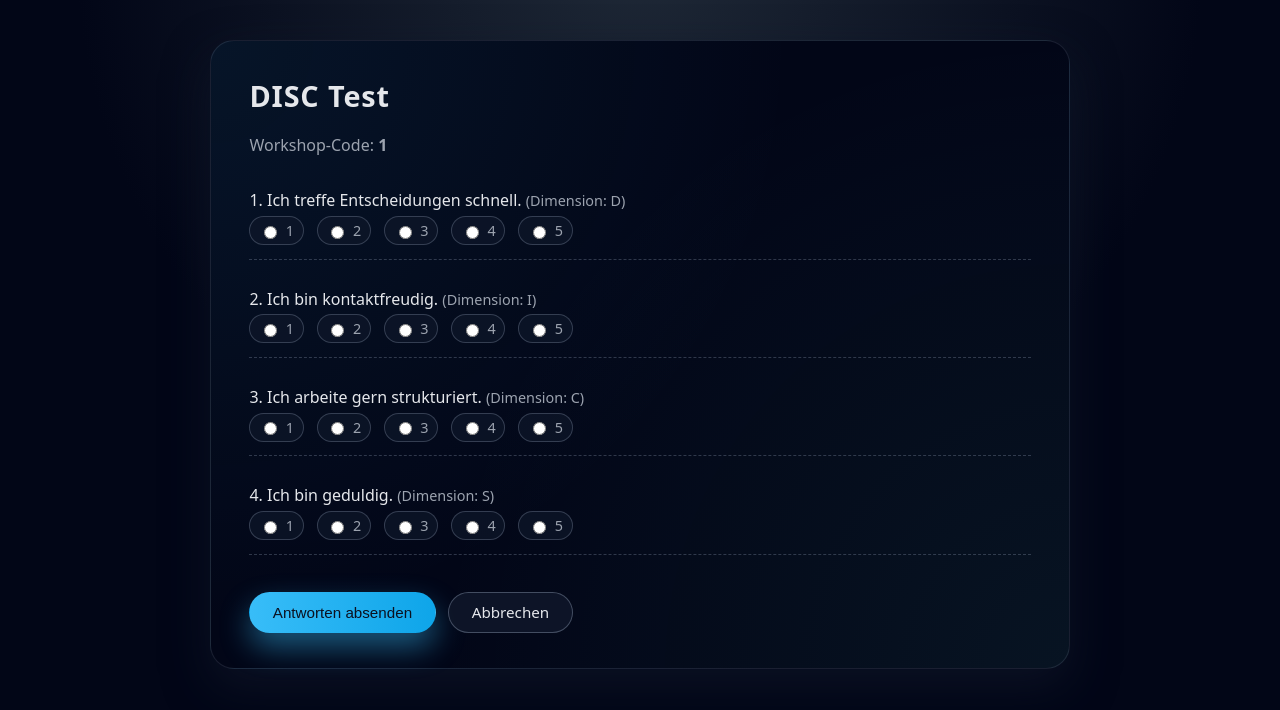
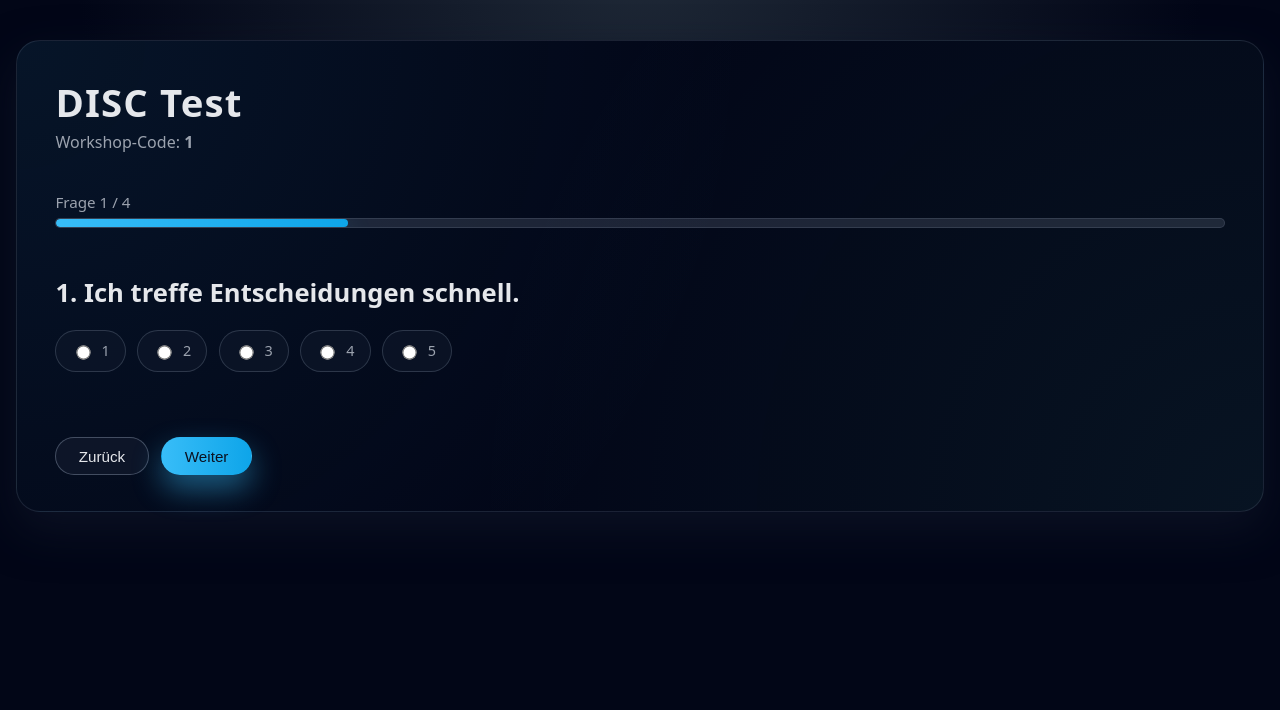
Before and after one commit to emresavas153/disc-personalitytest-app, a Flask app: page /workshops/1/test in a window 1280 px wide. Shown: the part 47-757 px from the top of the page. Run offline with Flask 3, Linux system fonts and the light colour scheme.

Commit message:
Refactor quiz layout and enhance user interaction with progress tracking

```diff
--- a/static/style.css
+++ b/static/style.css
@@ -100,7 +100,7 @@
 
 .card {
     width: 100%;
-    max-width: 860px;
+    max-width: 1100;
     background: radial-gradient(circle at top left, rgba(56,189,248,0.08), transparent 55%),
                 radial-gradient(circle at bottom right, rgba(94,234,212,0.06), transparent 60%),
                 #020617;
@@ -266,3 +266,110 @@
 .hero-actions {
   margin-top: 1.6rem;
 }
+/* Quiz Layout (eine Frage pro Seite) */
+.quiz {
+  width: 100%;
+}
+
+.quiz-header {
+  display: flex;
+  flex-direction: column;
+  gap: 1rem;
+  margin-bottom: 1.4rem;
+}
+
+.quiz-title {
+  font-size: clamp(2rem, 3vw, 2.6rem);
+  margin-bottom: 0.2rem;
+}
+
+.quiz-subtitle {
+  margin-top: 0;
+  color: var(--muted);
+}
+
+.quiz-progress-wrap {
+  margin-top: 0.6rem;
+}
+
+.quiz-progress-meta {
+  display: flex;
+  justify-content: space-between;
+  font-size: 0.95rem;
+  color: var(--muted);
+  margin-bottom: 0.4rem;
+}
+
+.progress {
+  height: 10px;
+  border-radius: 999px;
+  background: rgba(148, 163, 184, 0.18);
+  border: 1px solid rgba(148, 163, 184, 0.18);
+  overflow: hidden;
+}
+
+.progress-bar {
+  height: 100%;
+  border-radius: 999px;
+  background: linear-gradient(to right, var(--accent), var(--accent-strong));
+  box-shadow: 0 10px 25px rgba(56, 189, 248, 0.35);
+  transition: width 0.25s ease;
+}
+
+.quiz-step {
+  padding: 1.6rem 0;
+}
+
+.quiz-question {
+  font-size: clamp(1.35rem, 2vw, 1.8rem);
+  font-weight: 600;
+  line-height: 1.35;
+  margin-bottom: 1.2rem;
+}
+
+.quiz-scale {
+  display: flex;
+  flex-wrap: wrap;
+  gap: 0.7rem;
+}
+
+.scale-pill {
+  display: inline-flex;
+  align-items: center;
+  gap: 0.55rem;
+  padding: 0.65rem 0.95rem;
+  border-radius: 999px;
+  border: 1px solid rgba(148, 163, 184, 0.25);
+  background: rgba(15,23,42,0.65);
+  cursor: pointer;
+  user-select: none;
+  transition: transform 0.1s ease, border-color 0.15s ease, box-shadow 0.15s ease;
+}
+
+.scale-pill:hover {
+  transform: translateY(-1px);
+  border-color: rgba(56, 189, 248, 0.55);
+  box-shadow: 0 10px 25px rgba(15, 23, 42, 0.55);
+}
+
+.scale-pill input[type="radio"] {
+  accent-color: var(--accent-strong);
+  transform: scale(1.1);
+}
+
+.quiz-actions {
+  display: flex;
+  gap: 0.8rem;
+  margin-top: 1.6rem;
+}
+
+.shake {
+  animation: shake 0.25s linear;
+}
+@keyframes shake {
+  0% { transform: translateX(0); }
+  25% { transform: translateX(-4px); }
+  50% { transform: translateX(4px); }
+  75% { transform: translateX(-4px); }
+  100% { transform: translateX(0); }
+}
--- a/templates/test.html
+++ b/templates/test.html
@@ -1,32 +1,127 @@
 {% extends "base.html" %}
 {% block content %}
 
-<h1>DISC Test</h1>
-<p>Workshop-Code: <strong>{{ code }}</strong></p>
-
-<form method="POST" action="{{ url_for('test_submit', code=code) }}">
-  {% for q in questions %}
-    <div class="question-block">
-      <div class="question-title">
-        {{ loop.index }}. {{ q.text }}
-        <span style="color: var(--muted); font-size: 0.9rem;">(Dimension: {{ q.dimension }})</span>
+<div class="quiz">
+  <div class="quiz-header">
+    <div>
+      <h1 class="quiz-title">DISC Test</h1>
+      <p class="quiz-subtitle">Workshop-Code: <strong>{{ code }}</strong></p>
+    </div>
+    <div class="quiz-progress-wrap">
+      <div class="quiz-progress-meta">
+        <span id="progressText">Frage 1 / {{ questions|length }}</span>
+      </div>
+      <div class="progress">
+        <div class="progress-bar" id="progressBar" style="width: 0%;"></div>
+      </div>
+    </div>
   </div>
 
-      <div class="scale-options">
+  <form method="POST" action="{{ url_for('test_submit', code=code) }}" id="quizForm">
+    {% for q in questions %}
+      <section class="quiz-step" data-step="{{ loop.index0 }}">
+        <div class="quiz-question">
+          {{ loop.index }}. {{ q.text }}
+        </div>
+
+        <div class="quiz-scale" role="group" aria-label="Antwort auswählen">
           {% for v in [1,2,3,4,5] %}
-          <label>
-            <input type="radio" name="q_{{ q.id }}" value="{{ v }}" required>
-            {{ v }}
+            <label class="scale-pill">
+              <input type="radio" name="q_{{ q.id }}" value="{{ v }}">
+              <span>{{ v }}</span>
             </label>
           {% endfor %}
         </div>
-    </div>
+      </section>
     {% endfor %}
 
-  <div class="btn-row" style="margin-top: 1.4rem;">
-    <button class="btn btn-primary" type="submit">Antworten absenden</button>
-    <a class="btn btn-secondary" href="{{ url_for('join_get') }}">Abbrechen</a>
+    <div class="quiz-actions">
+      <button type="button" class="btn btn-secondary" id="prevBtn">Zurück</button>
+      <button type="button" class="btn btn-primary" id="nextBtn">Weiter</button>
+      <button type="submit" class="btn btn-primary" id="submitBtn" style="display:none;">Absenden</button>
     </div>
   </form>
+</div>
+
+<script>
+  (function () {
+    const steps = Array.from(document.querySelectorAll(".quiz-step"));
+    const total = steps.length;
+
+    const prevBtn = document.getElementById("prevBtn");
+    const nextBtn = document.getElementById("nextBtn");
+    const submitBtn = document.getElementById("submitBtn");
+
+    const progressBar = document.getElementById("progressBar");
+    const progressText = document.getElementById("progressText");
+
+    let current = 0;
+
+    function isAnswered(stepIndex) {
+      const radios = steps[stepIndex].querySelectorAll('input[type="radio"]');
+      return Array.from(radios).some(r => r.checked);
+    }
+
+    function updateProgress() {
+      // Fortschritt = aktuelle Frage / total (oder: answered count - hier: current)
+      const pct = Math.round(((current + 1) / total) * 100);
+      progressBar.style.width = pct + "%";
+      progressText.textContent = `Frage ${current + 1} / ${total}`;
+    }
+
+    function showStep(i) {
+      steps.forEach((s, idx) => s.style.display = (idx === i ? "block" : "none"));
+
+      prevBtn.disabled = (i === 0);
+
+      // Button-Logik: bei letzter Frage -> Absenden zeigen
+      if (i === total - 1) {
+        nextBtn.style.display = "none";
+        submitBtn.style.display = "inline-flex";
+      } else {
+        nextBtn.style.display = "inline-flex";
+        submitBtn.style.display = "none";
+      }
+
+      updateProgress();
+    }
+
+    function goNext() {
+      // nur weiter wenn beantwortet
+      if (!isAnswered(current)) {
+        nextBtn.classList.add("shake");
+        setTimeout(() => nextBtn.classList.remove("shake"), 300);
+        return;
+      }
+      if (current < total - 1) {
+        current += 1;
+        showStep(current);
+      }
+    }
+
+    function goPrev() {
+      if (current > 0) {
+        current -= 1;
+        showStep(current);
+      }
+    }
+
+    prevBtn.addEventListener("click", goPrev);
+    nextBtn.addEventListener("click", goNext);
+
+    // Optional: wenn User Antwort klickt, automatisch "Weiter" aktiv wirken lassen
+    steps.forEach((step, idx) => {
+      step.addEventListener("change", (e) => {
+        if (idx === current && e.target.matches('input[type="radio"]')) {
+          // kleines UX: wenn nicht letzte Frage, kann man auch automatisch weiter:
+          // goNext();
+        }
+      });
+    });
+
+    // Start
+    showStep(current);
+  })();
+</script>
 
 {% endblock %}
```
Lines whose indentation alone changed are shown as unchanged.
